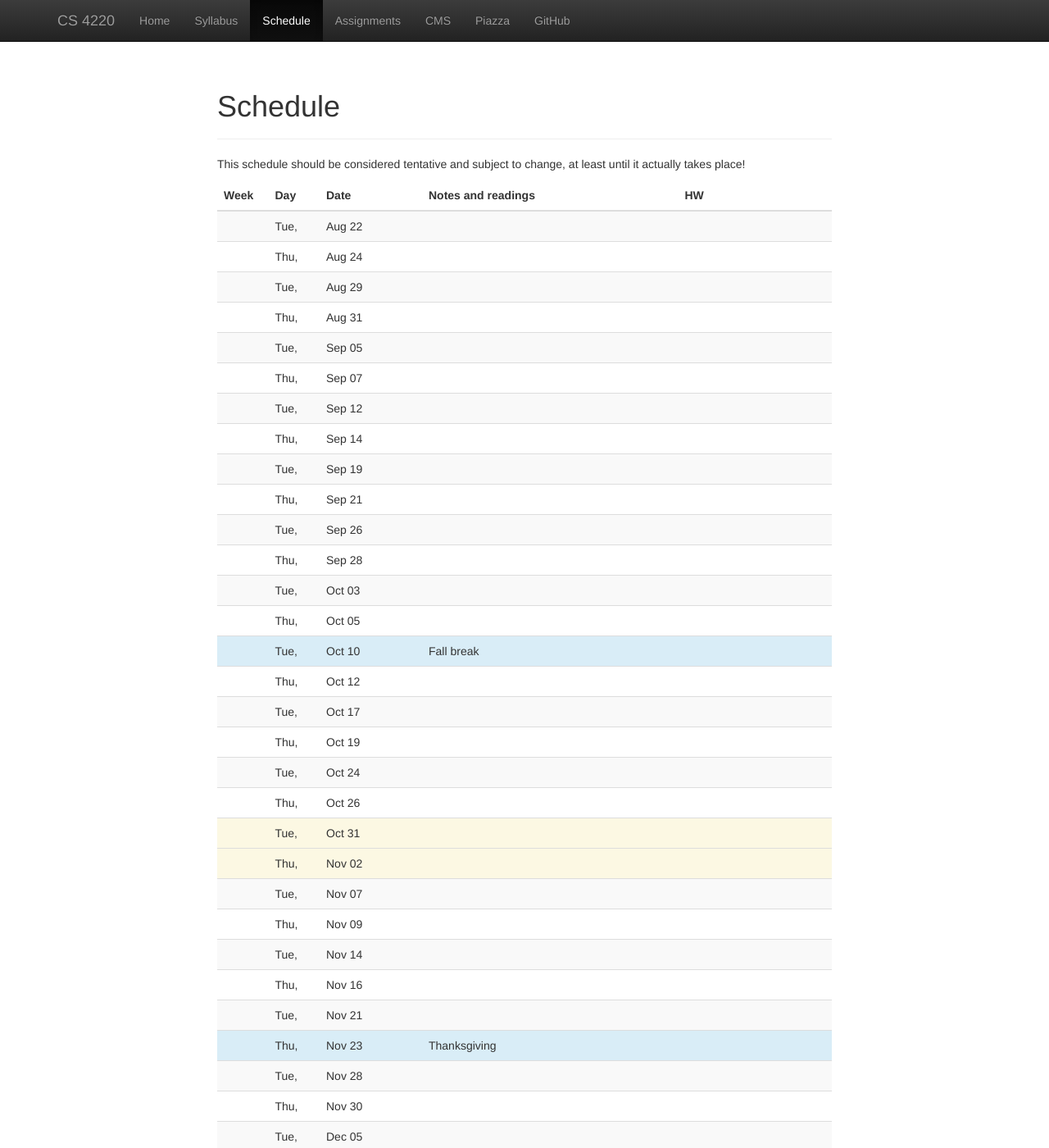
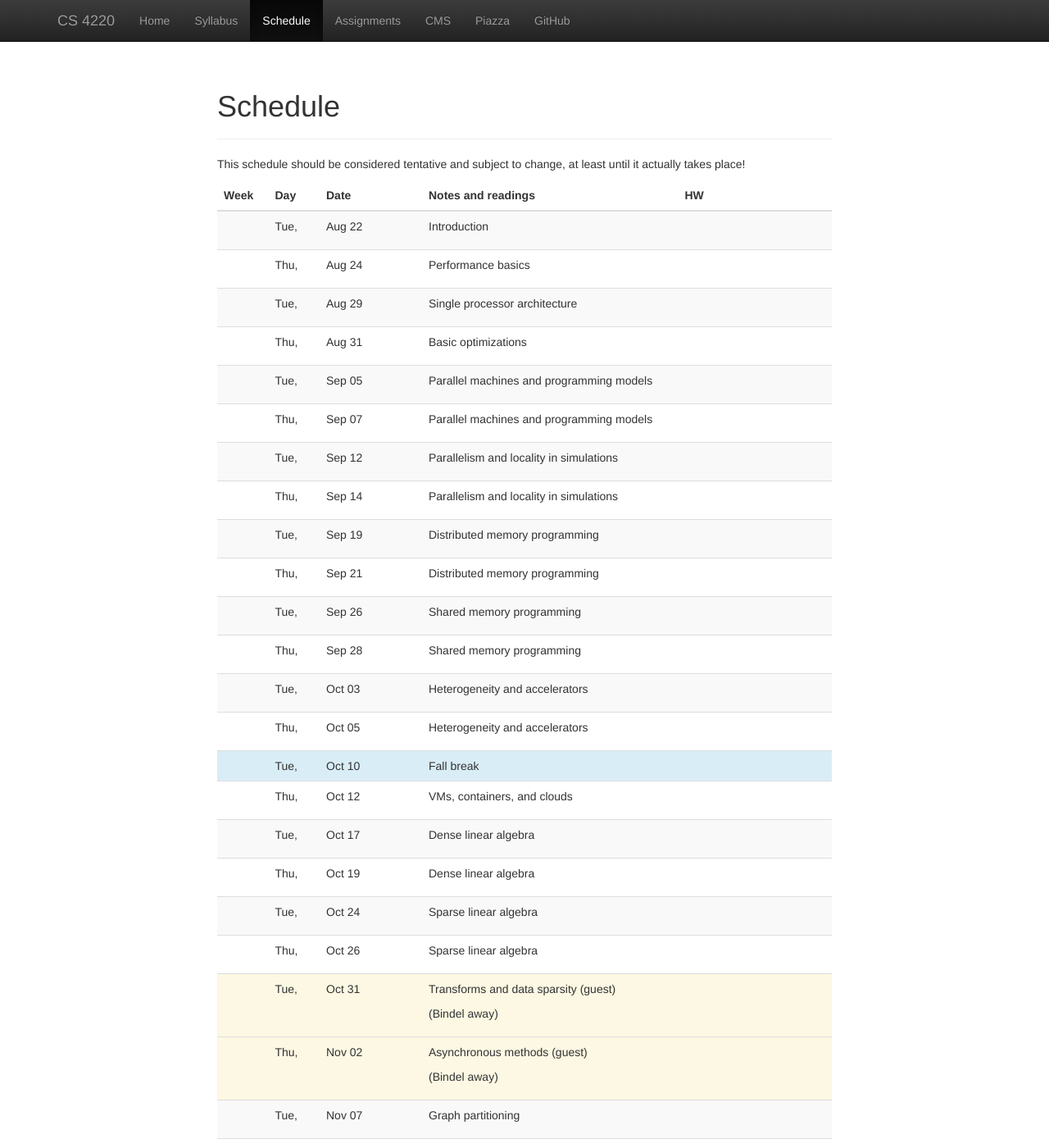
Before and after one commit to cornell-cs5220-f17/cs5220-f17, a Jekyll site: the page built from web/schedule.html, in a window 1280 px wide and 1400 px high. Shown: the whole window at 82% size. Built offline with Jekyll 4.4.1, drawn with Linux system fonts in a browser that asks for light colours; nearby versions of some CDN libraries; some of the changed text lies outside the part shown.

Commit message:
Posted lecture plans.

```diff
--- a/web/_data/lectures.yml
+++ b/web/_data/lectures.yml
@@ -1,98 +1,158 @@
 # ==================
 # Week 1
 #
-- date: 2017-08-22
-- date: 2017-08-24
+-
+  date: 2017-08-22
+  info: Introduction
+-
+  date: 2017-08-24
+  info: Performance basics
 #
 # ==================
 # Week 2
 #
-- date: 2017-08-29
-- date: 2017-08-31
+-
+  date: 2017-08-29
+  info: Single processor architecture
+-
+  date: 2017-08-31
+  info: Basic optimizations
 #
 # ==================
 # Week 3
 #
-- date: 2017-09-05
-- date: 2017-09-07
+-
+  date: 2017-09-05
+  info: Parallel machines and programming models
+-
+  date: 2017-09-07
+  info: Parallel machines and programming models
 #
 # ==================
 # Week 4
 #
-- date: 2017-09-12
-- date: 2017-09-14
+-
+  date: 2017-09-12
+  info: Parallelism and locality in simulations
+-
+  date: 2017-09-14
+  info: Parallelism and locality in simulations
 #
 # ==================
 # Week 5
 #
-- date: 2017-09-19
-- date: 2017-09-21
+-
+  date: 2017-09-19
+  info: Distributed memory programming
+-
+  date: 2017-09-21
+  info: Distributed memory programming
 #
 # ==================
 # Week 6
 #
-- date: 2017-09-26
-- date: 2017-09-28
+-
+  date: 2017-09-26
+  info: Shared memory programming
+-
+  date: 2017-09-28
+  info: Shared memory programming
 #
 # ==================
 # Week 7
 #
-- date: 2017-10-03
-- date: 2017-10-05
+-
+  date: 2017-10-03
+  info: Heterogeneity and accelerators
+-
+  date: 2017-10-05
+  info: Heterogeneity and accelerators
 #
 # ==================
 # Week 8
 #
-- date: 2017-10-10
+-
+  date: 2017-10-10
   break: Fall break
-- date: 2017-10-12
+-
+  date: 2017-10-12
+  info: VMs, containers, and clouds
 #
 # ==================
 # Week 9
 #
-- date: 2017-10-17
-- date: 2017-10-19
+-
+  date: 2017-10-17
+  info: Dense linear algebra
+-
+  date: 2017-10-19
+  info: Dense linear algebra
 #
 # ==================
 # Week 10
 #
-- date: 2017-10-24
-- date: 2017-10-26
+-
+  date: 2017-10-24
+  info: Sparse linear algebra
+-
+  date: 2017-10-26
+  info: Sparse linear algebra
 #
 # ==================
 # Week 11
 #
-- date: 2017-10-31
+-
+  date: 2017-10-31
   travel: IPAM meeting
-- date: 2017-11-02
+  info: Transforms and data sparsity (guest)
+-
+  date: 2017-11-02
   travel: IPAM meeting
+  info: Asynchronous methods (guest)
 #
 # ==================
 # Week 12
 #
-- date: 2017-11-07
-- date: 2017-11-09
+-
+  date: 2017-11-07
+  info: Graph partitioning
+-
+  date: 2017-11-09
+  info: Load balancing
 #
 # ==================
 # Week 13
 #
-- date: 2017-11-14
-- date: 2017-11-16
+-
+  date: 2017-11-14
+  info: Parallel graph algorithms
+-
+  date: 2017-11-16
+  info: Communication avoidance
 #
 # ==================
 # Week 14
 #
-- date: 2017-11-21
-- date: 2017-11-23
+-
+  date: 2017-11-21
+  info: Floating point and precision
+-
+  date: 2017-11-23
   break: Thanksgiving
 #
 # ==================
 # Week 15
 #
-- date: 2017-11-28
-- date: 2017-11-30
+-
+  date: 2017-11-28
+  info: The future of HPC
+-
+  date: 2017-11-30
+  info: Project presentations
 #
 # ==================
 # Week 16
 #
-- date: 2017-12-05
+-
+  date: 2017-12-05
+  info: Project presentations
```
